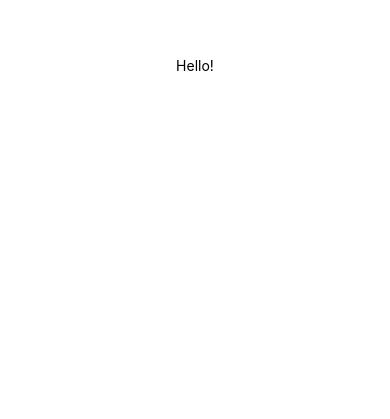
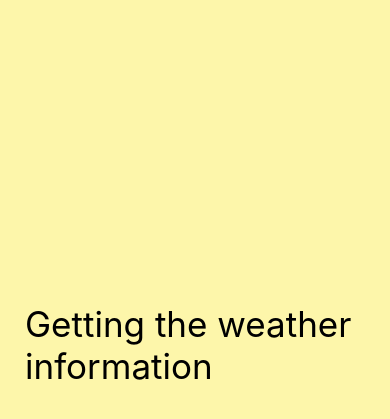
Before and after one commit to gudwnsgur/Weather_App, a React Native app: screen / in a window 390 px wide. Shown: the part 357-776 px from the top of the page. Built offline with nearby package versions, Linux system fonts and the light colour scheme.

Commit message:
add Loading screen

```diff
--- a/App.js
+++ b/App.js
@@ -1,19 +1,42 @@
-import React from 'react';
-import { StyleSheet, Text, View } from 'react-native';
+import React, { Component } from 'react';
+import { StyleSheet, Text, View, Image, ActivityIndicator } from 'react-native';
 
-export default function App() {
-  return (
-    <View style={styles.container}>
-      <Text>Hello!</Text>
-    </View>
-  );
+export default class App extends Component {
+  state = {
+    isLoaded : false
+  }
+  render() {
+    const { isLoaded } = this.state;
+    return (
+     <View style={styles.container}>
+       {isLoaded ? null : (
+        <View style={styles.Loading}>
+          <Text style={styles.LoadingText}>
+            Getting the weather information
+          </Text>
+        </View>
+       )}
+     </View>
+  )}
 }
 
 const styles = StyleSheet.create({
   container: {
     flex: 1,
-    backgroundColor: '#fff',
-    alignItems: 'center',
-    justifyContent: 'center',
+    backgroundColor: '#fff'
   },
+  Loading : {
+    flex : 1,
+    backgroundColor : '#FDF6AA',
+    justifyContent : 'flex-end',
+    paddingLeft : 25
+  },
+  LoadingText : {
+    fontSize : 35,
+    marginBottom : 100
+  }
 });
+
+
+/* react-native is only platform which can build design apps with flexbox
+   default flexDirection of react-native is column, not row */
```
